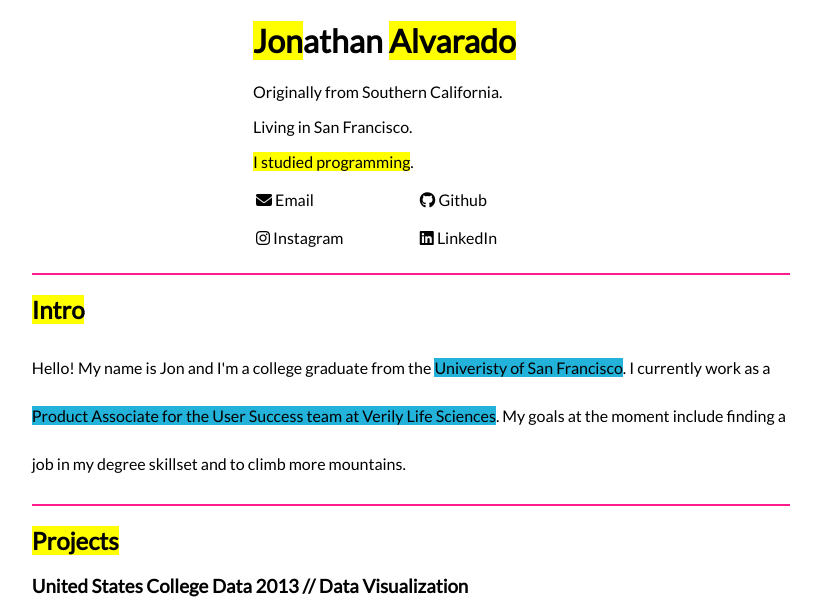
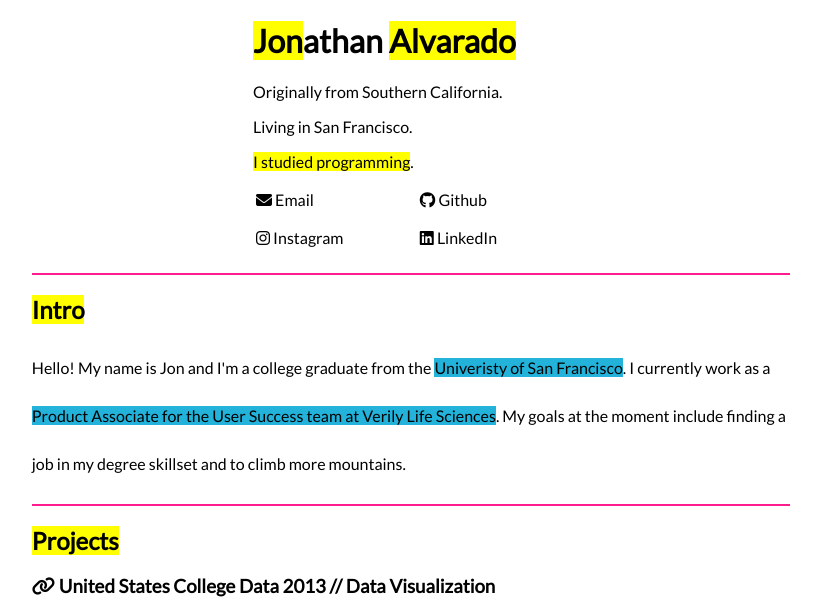
Before and after one commit to jonalvaradoca/jonalvaradoca.github.io, a plain HTML site: page index.html in a window 1280 px wide. Shown: the part 187-800 px from the top of the page, without its empty margins (229-1045 px from the left). Drawn offline with Linux system fonts and the light colour scheme.

Commit message:
Improves link visibility

```diff
--- a/index.html
+++ b/index.html
@@ -40,7 +40,7 @@
 
 	<hr>
 	<h2><span class="highlight-yel">Projects</span></h2>
-	<h3><a href="https://jonalvaradoca.github.io/2013-College-Scorecard-Data-Graphs/">United States College Data 2013 // Data Visualization</a></h3>
+	<h3><a href="https://jonalvaradoca.github.io/2013-College-Scorecard-Data-Graphs/"><i class="fa fa-link" aria-hidden="true"></i> United States College Data 2013 // Data Visualization</a></h3>
 	<ul>
 		<li>Visualization of college data stats from 2013, pulled from Data.gov.</li>
 		<li>Intened to provide a visual refrence of where different states and colleges within those states compare to each other when looking at tuition, admission rate, average SAT scores of students accepted, and retention rate.</li>
```
